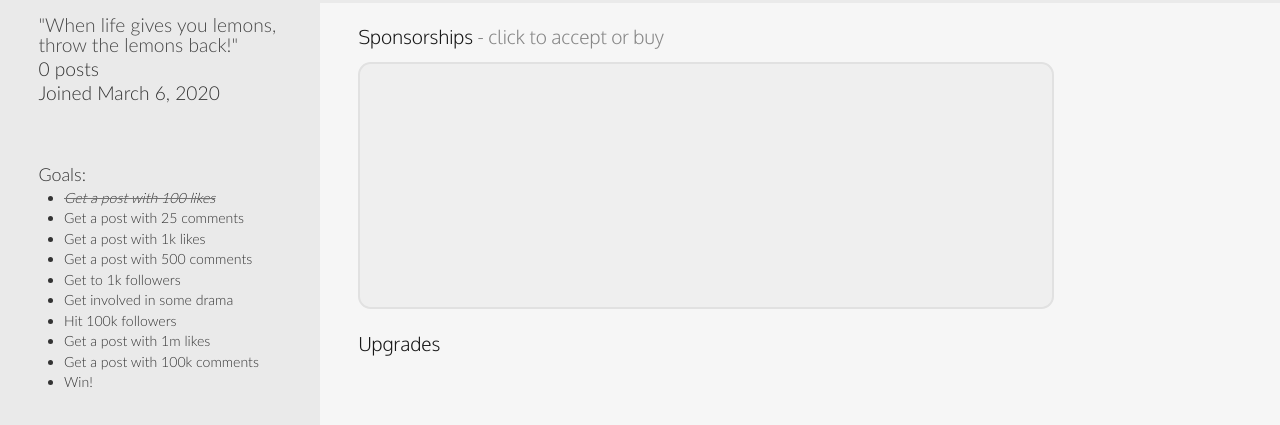
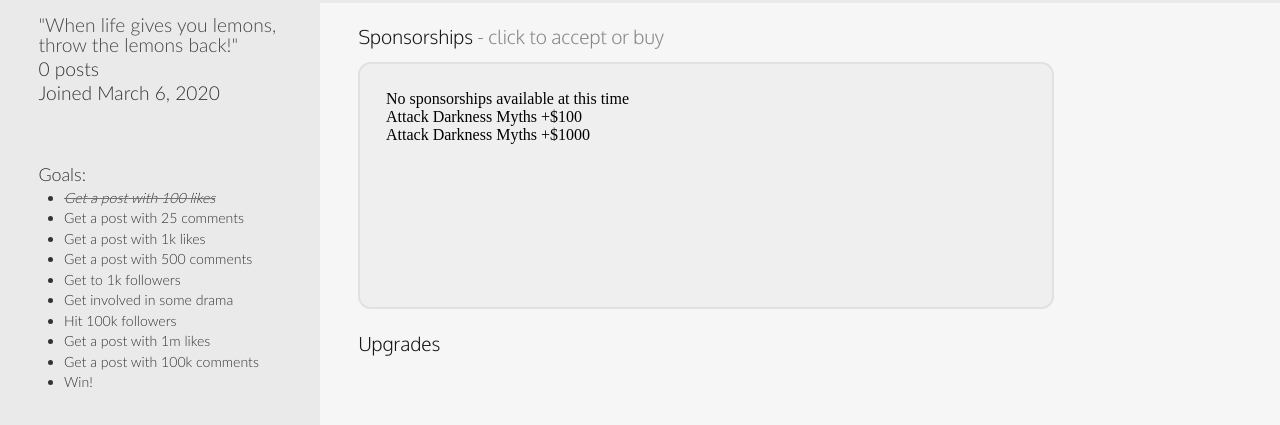
Before and after one commit to GreysonR/SocialMediaInc, a plain HTML site: page index.html in a window 1280 px wide. Both pictures are taken after a click on the element "Dashboard". Shown: the part 395-820 px from the top of the page. Drawn offline with Linux system fonts and the light colour scheme.

Commit message:
Add files via upload

```diff
--- a/index.html
+++ b/index.html
@@ -47,7 +47,7 @@
 			</nav>
 			<div style="margin-left: 4.3vw;">
 				<div id="nameTitle">
-					Adam Frasier
+					<span>Adam Frasier</span>
 					<div id="editIcon"></div>
 				</div>
 				<div id="resources">
@@ -78,8 +78,18 @@
 			</div>
 			<div id="dashboard">
 				<p id="dashboardTitle">Sponsorships<span> - click to accept or buy</span></p>
-				<div id="sponsorships"></div>
-				<p id="dashboardTitle">Upgrades</span></p>
+				<div id="sponsorships">
+					<div id="noSponsorshipsTitle" class="inactive">No sponsorships available at this time</div>
+					<div class="sponsorship" id="attackDarknessMyths">
+						Attack Darkness Myths
+						<span id="sponsorshipAmount">+$100</span>
+					</div>
+					<div class="sponsorship" id="attackDarknessMyths">
+						Attack Darkness Myths
+						<span id="sponsorshipAmount">+$1000</span>
+					</div>
+				</div>
+				<p id="dashboardTitle">Upgrades</p>
 				<div id="upgrades">
 					<!--
 					<div class="upgrade" id="makeDramaSmall">
```
